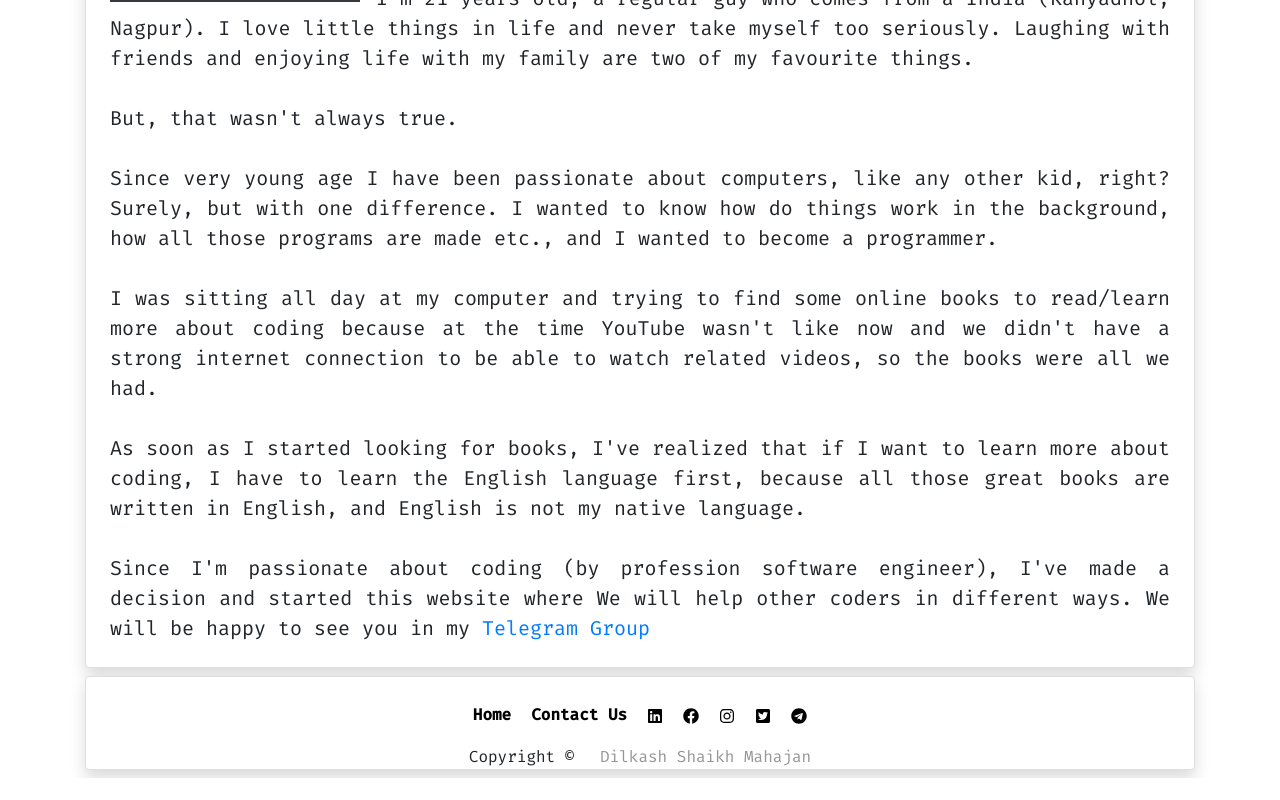
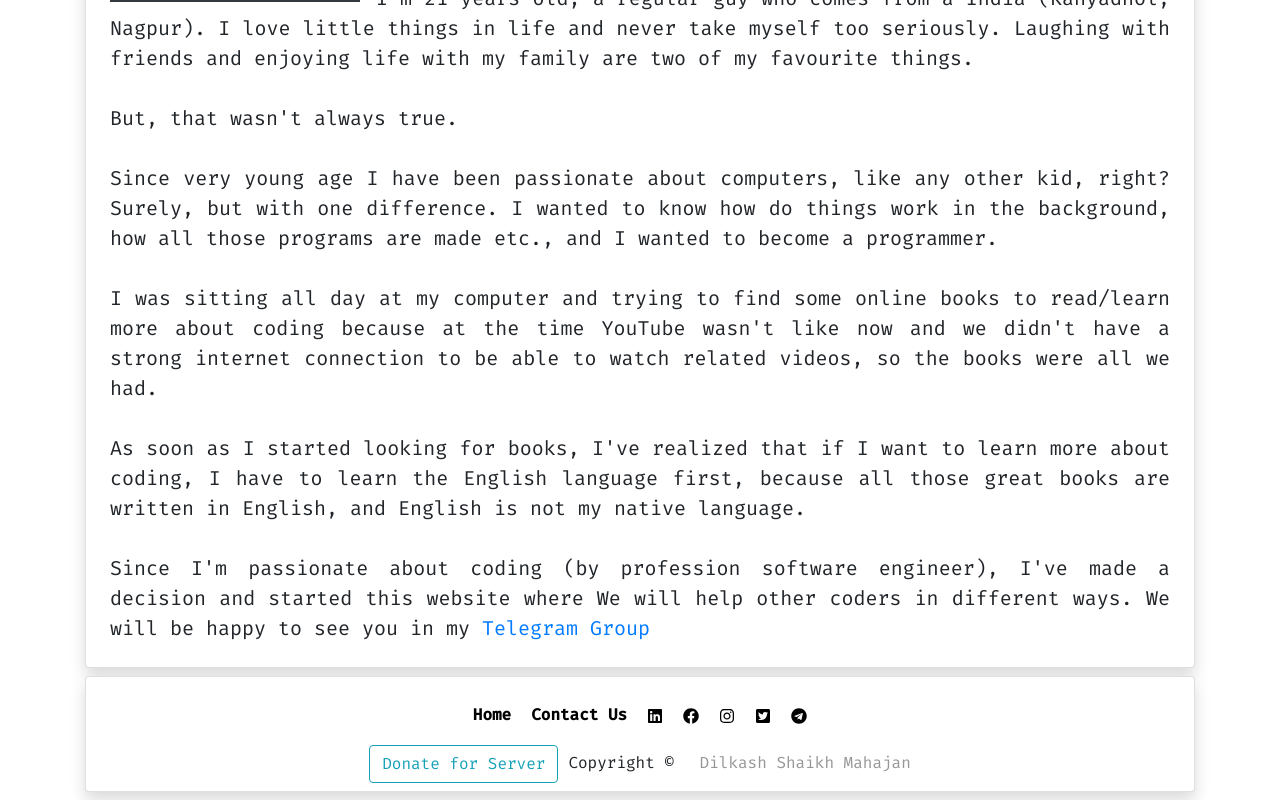
Before and after one commit to Dilkash-Shaikh-Mahajan/Swarajya-URL-Shortner, a React (Create React App) app: page /about in a window 1280 px wide. Shown: the part 215-1015 px from the top of the page. Before the commit the page ends 993 px from the top, so only its background shows below. Built offline with nearby package versions, Linux system fonts and the light colour scheme.

Commit message:
add donate button

```diff
--- a/src/component/About.js
+++ b/src/component/About.js
@@ -121,8 +121,14 @@ const About = () => {
 								</a>
 							</li>
 						</ul>
-						<p className=' mt-2 text__footer'>
-							{' '}
+						<p className=' my-2 text__footer'>
+							<a
+								href='https://rzp.io/l/UuYENHPrZ'
+								className='btn btn-outline-info'
+								style={{ marginRight: '10px' }}
+								target='_dilkash'>
+								Donate for Server
+							</a>
 							Copyright &copy;
 							<a
 								className='ml-3 footer__link'
--- a/src/component/Contact.js
+++ b/src/component/Contact.js
@@ -254,8 +254,15 @@ const Contact = () => {
 								</a>
 							</li>
 						</ul>
-						<p className='d-flex mt-2 justify-content-center'>
-							{' '}
+						{/* <p className='d-flex mt-2 justify-content-center'> */}
+						<p className=' my-2 text__footer'>
+							<a
+								href='https://rzp.io/l/UuYENHPrZ'
+								className='btn btn-outline-info'
+								style={{ marginRight: '10px' }}
+								target='_dilkash'>
+								Donate for Server
+							</a>{' '}
 							Copyright &copy;
 							<a
 								className='ml-3 footer__link'
--- a/src/component/Home.js
+++ b/src/component/Home.js
@@ -87,8 +87,14 @@ const Home = () => {
 							</a>
 						</li>
 					</ul>
-					<p className='text__footer my-1 '>
-						{' '}
+					<p className='text__footer my-2 '>
+						<a
+							href='https://rzp.io/l/UuYENHPrZ'
+							className='btn btn-outline-info'
+							style={{ marginRight: '10px' }}
+							target='_dilkash'>
+							Donate for Server
+						</a>{' '}
 						Copyright &copy;
 						<a
 							className='ml-3 footer__link'
```
